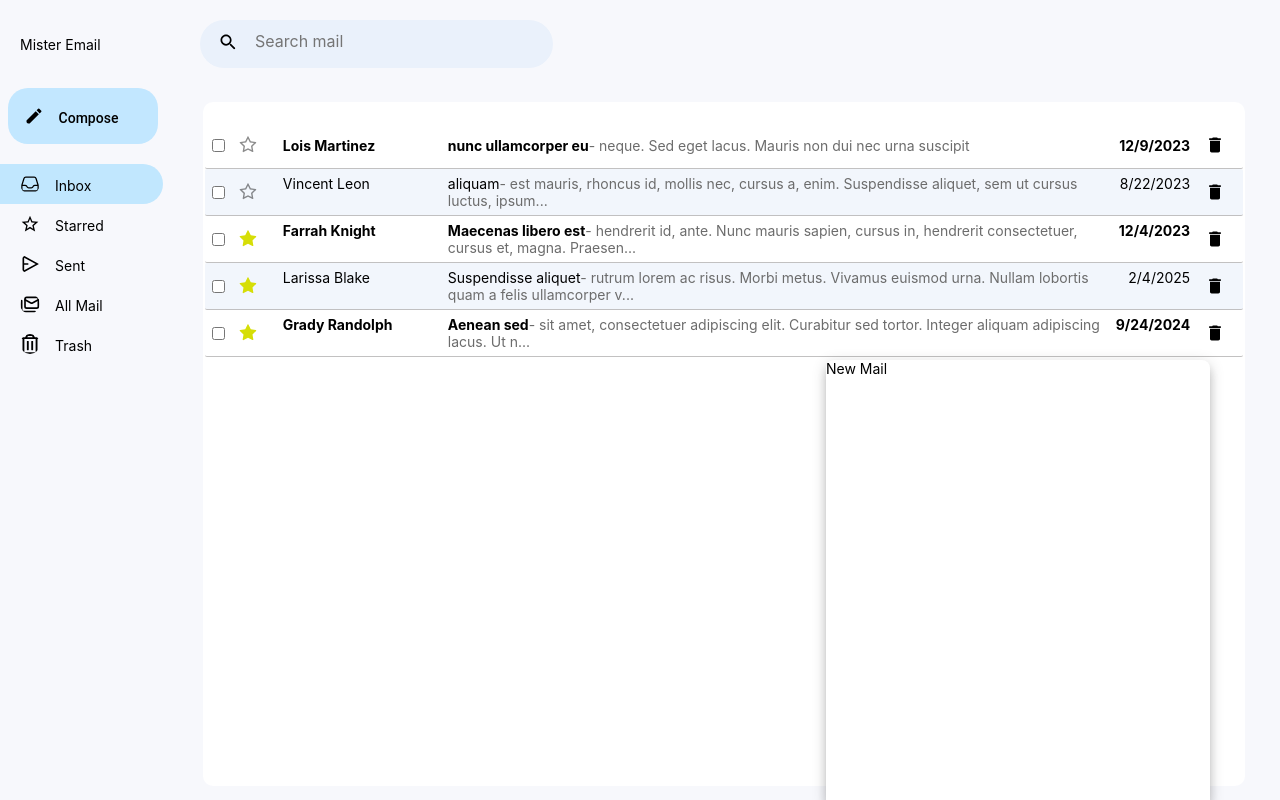
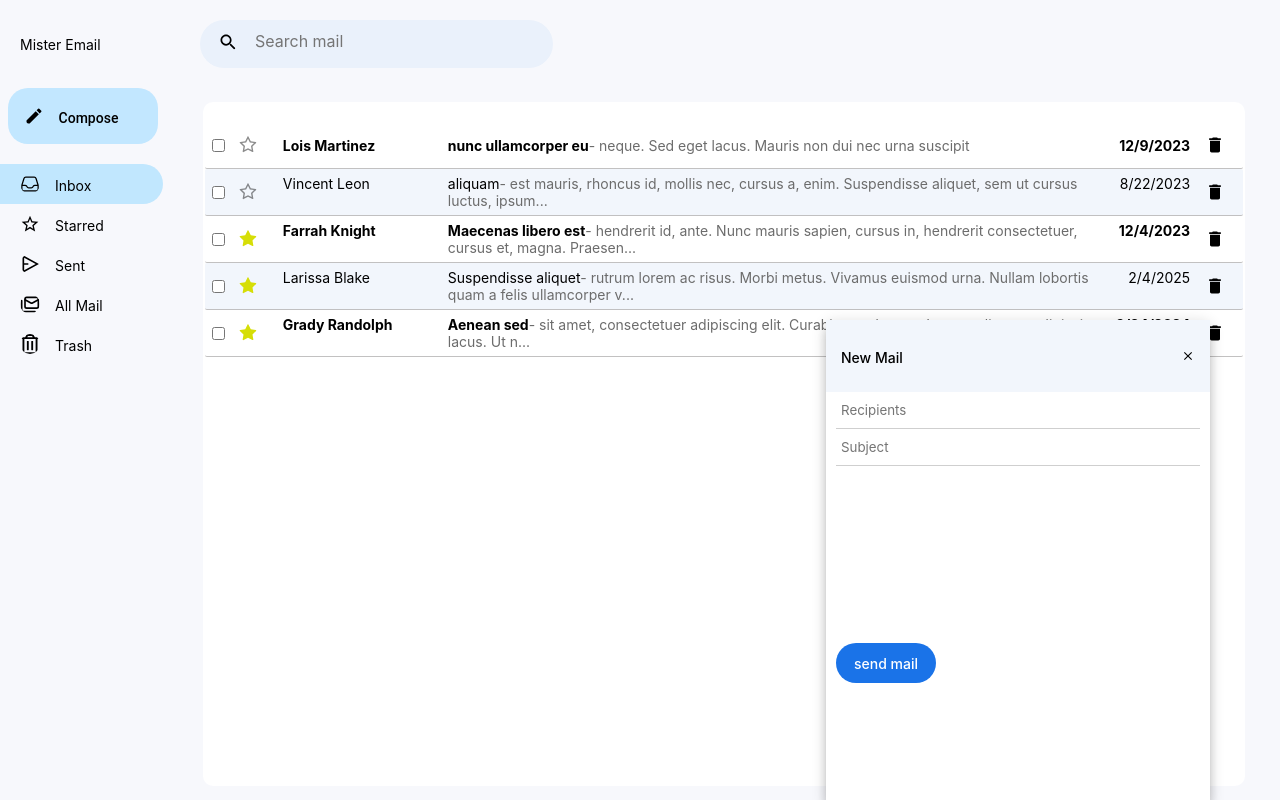
Before and after one commit to benel2606/MisterEmail, a React (Vite) app: page / in a window 1280 px wide. Both pictures are taken after a click on the button "Compose". Built offline with nearby package versions, Linux system fonts and the light colour scheme.

Commit message:
build EmailCompose

```diff
--- a/src/assets/css/cmps/email-compose.css
+++ b/src/assets/css/cmps/email-compose.css
@@ -1,7 +1,7 @@
 .email-compose {
   position: fixed;
   width: 30%;
-  height: 55%;
+  height: 60%;
   bottom: 0px;
   right: 70px;
   background-color: white;
@@ -9,3 +9,78 @@
   box-shadow: 0px 8px 10px 1px rgba(0, 0, 0, 0.14),
     0px 3px 14px 2px rgba(0, 0, 0, 0.12), 0px 5px 5px -3px rgba(0, 0, 0, 0.2);
 }
+.email-compose header {
+  display: grid;
+  grid-template-rows: auto;
+  grid-template-columns: auto auto;
+  padding: 2px 10px 0 5px;
+  height: 15%;
+  background-color: #f2f6fc;
+  align-items: center;
+  padding-inline: 15px;
+  font-weight: 500;
+}
+.email-compose header .close-compose {
+  cursor: pointer;
+  justify-self: end;
+}
+
+.email-compose form {
+  display: grid;
+  grid-template-rows: auto auto 6fr auto;
+}
+.email-compose input {
+  /* font-size: 16px; */
+  padding: 10px 10px 10px 5px;
+  display: block;
+  border: none;
+  border-bottom: 1px solid #cfcfcf;
+  background: transparent;
+  margin: 0 10px;
+}
+.email-compose input:focus {
+  outline: none;
+}
+/*
+.email-compose textarea {
+  outline: none;
+  border: none;
+  background: transparent;
+  margin: 0 10px;
+  padding: 10px 10px 10px 5px;
+} */
+
+.email-compose button {
+  width: 100px;
+  border: none;
+  font-size: 0.875rem;
+  font-weight: 500;
+  height: 40px;
+  padding: 10px;
+  border-radius: 20px;
+  transition: all 0.3s;
+  cursor: pointer;
+  background-color: #1a73e8;
+  color: white;
+  margin-block-end: 20px;
+  margin-inline-start: 10px;
+}
+
+.email-compose textarea {
+  width: 100%;
+  outline: none;
+  border: none;
+  background: transparent;
+  margin: 10px;
+  resize: none;
+  /* padding: 10px 10px 10px 5px; */
+}
+.email-compose .textwrapper {
+  /* border: 1px solid #999999;
+  margin: 5px 0;
+  padding: 3px; */
+  outline: none;
+  border: none;
+  background: transparent;
+  width: 99%;
+}
--- a/src/cmps/EmailCompose.jsx
+++ b/src/cmps/EmailCompose.jsx
@@ -1,11 +1,40 @@
 import React from "react"
 import { useEffect, useRef, useState } from "react"
 import { emailService } from "../services/email.service"
+import { IoMdClose } from "react-icons/io"
 
 export function EmailCompose({ emailComposeHandle }) {
+  function sendMailHandle(ev) {
+    ev.preventDefault()
+    let formValues = {
+      recipients: ev.target.recipients.value,
+      subject: ev.target.subject.value,
+      body: ev.target.body.value,
+    }
+    console.log(formValues)
+  }
   return (
     <section className="email-compose">
-      <div>New Mail</div>
+      <header>
+        <div>New Mail</div>
+        <div
+          className="close-compose"
+          onClick={() => emailComposeHandle(false)}
+        >
+          <IoMdClose />
+        </div>
+      </header>
+      <main>
+        <form onSubmit={sendMailHandle}>
+          <input type="text" placeholder="Recipients" name="recipients"></input>
+          <input type="text" placeholder="Subject" name="subject"></input>
+          {/* <textarea id="freeform" name="freeform" rows="50" cols="50" /> */}
+          <div className="textwrapper">
+            <textarea cols="2" rows="10" id="body" name="body" />
+          </div>
+          <button>send mail</button>
+        </form>
+      </main>
     </section>
   )
 }
--- a/src/cmps/EmailIndex.jsx
+++ b/src/cmps/EmailIndex.jsx
@@ -1,5 +1,6 @@
 import { useEffect, useState } from "react"
-import { Outlet, useParams } from "react-router"
+import { useParams } from "react-router"
+import { useLocation, Outlet } from "react-router-dom"
 import { emailService } from "../services/email.service.js"
 import { EmailList } from "../cmps/EmailList"
 import { AppHeader } from "../cmps/AppHeader"
@@ -13,6 +14,9 @@ export function EmailIndex() {
   const [filterBy, setFilterBy] = useState(emailService.getDefaultFilter())
   const [isEmailCmposeShow, setIsEmailCmposeShow] = useState(false)
   const params = useParams()
+  const location = useLocation()
+
+  console.log(location)
 
   useEffect(() => {
     loadEmails()
```
Also changed, not shown: src/cmps/EmailFilter.jsx (+15 -10 lines).
